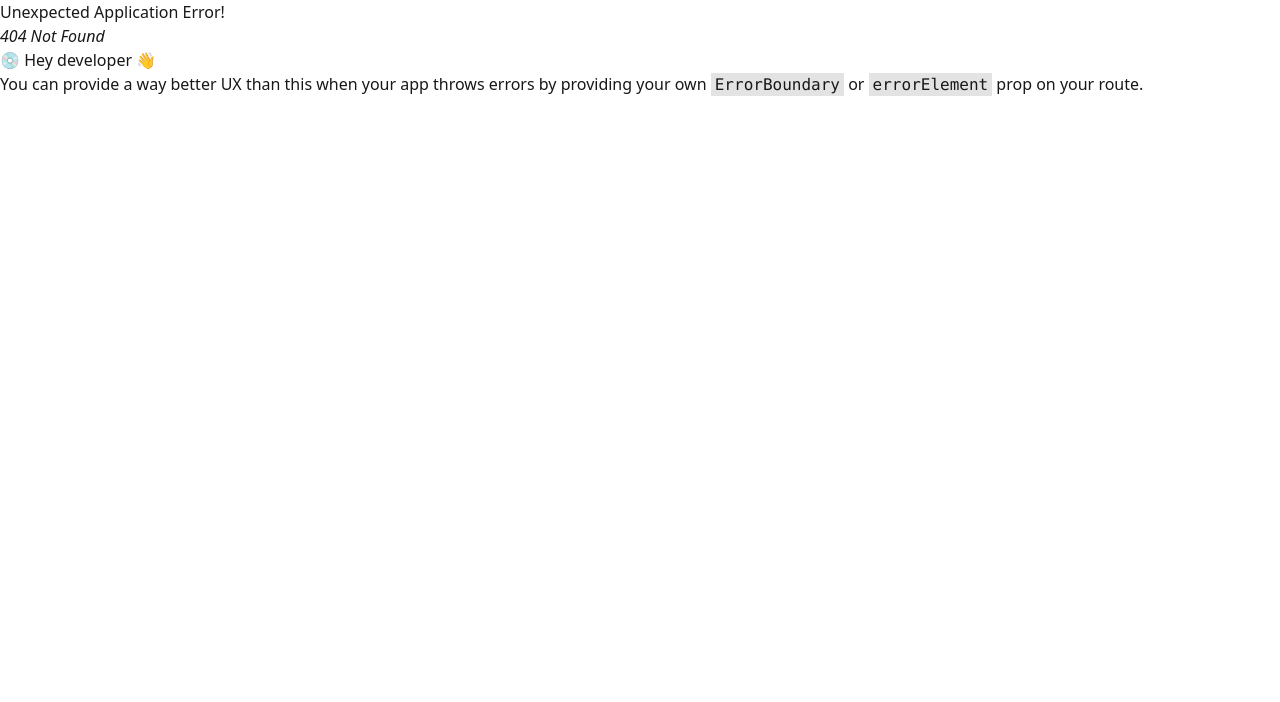
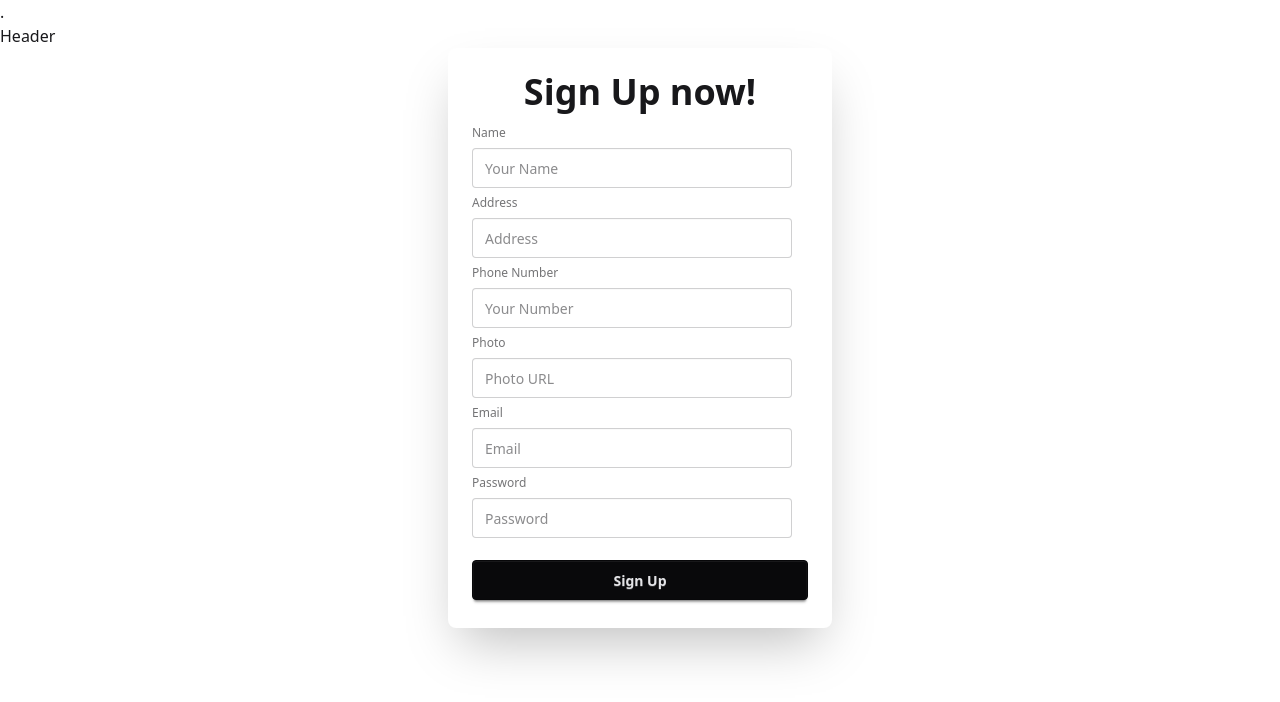
Before and after one commit to mdmhrz/coffee-store-client, a React (Vite) app: page /signup in a window 1280 px wide. Before the commit this address had no page. Shown: the top 702 px of the page. Built offline with nearby package versions, Linux system fonts and the light colour scheme.

Commit message:
onekta kore felchi

```diff
--- a/package.json
+++ b/package.json
@@ -11,6 +11,7 @@
   },
   "dependencies": {
     "@tailwindcss/vite": "^4.1.10",
+    "firebase": "^11.9.1",
     "react": "^19.1.0",
     "react-dom": "^19.1.0",
     "react-icons": "^5.5.0",
--- /dev/null
+++ b/src/components/SignIn.jsx
@@ -0,0 +1,11 @@
+import React from 'react';
+
+const SignIn = () => {
+    return (
+        <div>
+            Signin
+        </div>
+    );
+};
+
+export default SignIn;
--- /dev/null
+++ b/src/components/SignUp.jsx
@@ -0,0 +1,84 @@
+import React, { use, useContext } from 'react';
+import { AuthContext } from '../contexts/AuthContext';
+import Swal from 'sweetalert2';
+
+const SignUp = () => {
+
+    const { createUser } = use(AuthContext);
+    // console.log(createUser);
+
+
+    const handleSignUp = e => {
+        e.preventDefault();
+        const form = e.target;
+        const formData = new FormData(form);
+
+        const { email, password, ...userProfile } = Object.fromEntries(formData)
+
+
+
+        console.log(email, password, userProfile);
+        // Create user in the firebase
+        createUser(email, password).then(res => {
+            console.log(res.user);
+
+            // Save profile infor in the database
+            fetch('http://localhost:3000/users', {
+                method: 'POST',
+                headers: {
+                    'Content-type': 'application/json'
+                },
+                bdoy: JSON.stringify(userProfile)
+            }).then(res => res.json()).then(data => {
+                if (data.insertedId) {
+                    Swal.fire({
+                        title: "User profile created successfully",
+                        icon: "success",
+                        draggable: true,
+                        showConfirmButton: false,
+                        timer: 1500
+                    });
+                }
+            })
+
+        }).catch(error => {
+            console.log(error);
+        })
+
+
+
+    }
+
+    return (
+
+        <div className="card bg-base-100 max-w-sm mx-auto shrink-0 shadow-2xl">
+            <div className="card-body">
+                <h1 className="text-4xl font-bold text-center">Sign Up now!</h1>
+                <form className="fieldset" onSubmit={handleSignUp}>
+
+                    <label className="label">Name</label>
+                    <input type="text" className="input" name='name' placeholder="Your Name" />
+
+                    <label className="label">Address</label>
+                    <input type="text" className="input" name='address' placeholder="Address" />
+
+                    <label className="label">Phone Number</label>
+                    <input type="number" className="input" name='number' placeholder="Your Number" />
+
+                    <label className="label">Photo</label>
+                    <input type="text" className="input" name='photo' placeholder="Photo URL" />
+
+                    <label className="label">Email</label>
+                    <input type="email" className="input" name='email' placeholder="Email" />
+
+                    <label className="label">Password</label>
+                    <input type="password" name='password' className="input" placeholder="Password" />
+
+                    <button className="btn btn-neutral mt-4">Sign Up</button>
+                </form>
+            </div>
+        </div>
+    );
+};
+
+export default SignUp;
--- /dev/null
+++ b/src/contexts/AuthContext.jsx
@@ -0,0 +1,3 @@
+import { createContext } from "react";
+
+export const AuthContext = createContext(null);
--- /dev/null
+++ b/src/contexts/AuthProvider.jsx
@@ -0,0 +1,25 @@
+import React from 'react';
+import { AuthContext } from './AuthContext';
+import { createUserWithEmailAndPassword } from 'firebase/auth';
+import { auth } from '../firebase/firebase.init';
+
+const AuthProvider = ({ children }) => {
+
+    const createUser = (email, password) => {
+        return createUserWithEmailAndPassword(auth, email, password)
+    }
+
+
+
+    const userInfo = {
+        createUser,
+    }
+
+    return (
+        <AuthContext value={userInfo}>.
+            {children}
+        </AuthContext>
+    );
+};
+
+export default AuthProvider;
--- /dev/null
+++ b/src/firebase/firebase.init.js
@@ -0,0 +1,21 @@
+// Import the functions you need from the SDKs you need
+import { initializeApp } from "firebase/app";
+import { getAuth } from "firebase/auth";
+// TODO: Add SDKs for Firebase products that you want to use
+// https://firebase.google.com/docs/web/setup#available-libraries
+
+// Your web app's Firebase configuration
+const firebaseConfig = {
+    apiKey: "AIzaSyBmcYA-6HSgbLbdXgIknCX9DcLGTyztwcg",
+    authDomain: "coffee-store-app-6b113.firebaseapp.com",
+    projectId: "coffee-store-app-6b113",
+    storageBucket: "coffee-store-app-6b113.firebasestorage.app",
+    messagingSenderId: "15281919070",
+    appId: "1:15281919070:web:800892b60758ce144950cf"
+};
+
+// Initialize Firebase
+const app = initializeApp(firebaseConfig);
+
+// Initialize Firebase Authentication and get a reference to the service
+export const auth = getAuth(app);
--- a/src/main.jsx
+++ b/src/main.jsx
@@ -11,6 +11,9 @@ import Home from './components/Home.jsx';
 import AddCoffee from './components/AddCoffee.jsx';
 import UpdateCoffee from './components/UpdateCoffee.jsx';
 import CoffeeDetails from './components/CoffeeDetails.jsx';
+import SignIn from './components/SignIn.jsx';
+import SignUp from './components/SignUp.jsx';
+import AuthProvider from './contexts/AuthProvider.jsx';
 
 
 const router = createBrowserRouter([
@@ -37,6 +40,14 @@ const router = createBrowserRouter([
         loader: ({ params }) => fetch(`http://localhost:3000/coffees/${params.id}`),
         Component: UpdateCoffee
       },
+      {
+        path: 'signin',
+        Component: SignIn
+      },
+      {
+        path: 'signup',
+        Component: SignUp
+      },
 
     ]
   },
@@ -46,6 +57,8 @@ const router = createBrowserRouter([
 
 createRoot(document.getElementById('root')).render(
   <StrictMode>
-    <RouterProvider router={router} />
+    <AuthProvider>
+      <RouterProvider router={router} />
+    </AuthProvider>
   </StrictMode>,
 )
```
Also changed, not shown: 1 other file (tests, documents, lock files or other folders).
